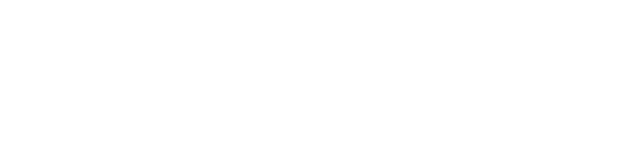
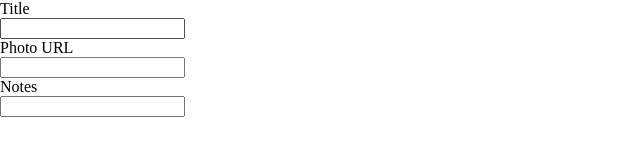
Before and after one commit to angelsleung/code-journal, a website: page index.html in a window 1280 px wide. Shown: the whole page, without its empty margins (0-640 px from the left). Drawn offline with Linux system fonts and the light colour scheme.

Commit message:
Add a form for creating a journal entry to the div[data-view="entry-form"]. #1

```diff
--- a/index.html
+++ b/index.html
@@ -18,8 +18,30 @@
   <header>
   </header>
   <main>
-    <div data-view="entry-form">
+    <div class="entry-form" data-view="entry-form">
+      <form class="form">
+        <div class="label-div">
+          <label for="title">Title</label>
+        </div>
+        <div class="input-div">
+          <input name="title" id="title" type="text">
+        </div>
 
+        <div class="label-div">
+          <label for="photo-url">Photo URL</label>
+        </div>
+        <div class="input-div">
+          <input name="photo-url" id="photo-url" type="url">
+        </div>
+        <div class="label-div">
+          <label for="notes">Notes</label>
+        </div>
+        <div class="input-div">
+          <input name="notes" id="notes" type="textarea">
+        </div>
+
+
+      </form>
     </div>
   </main>
   <script src="js/data.js"></script>
```
